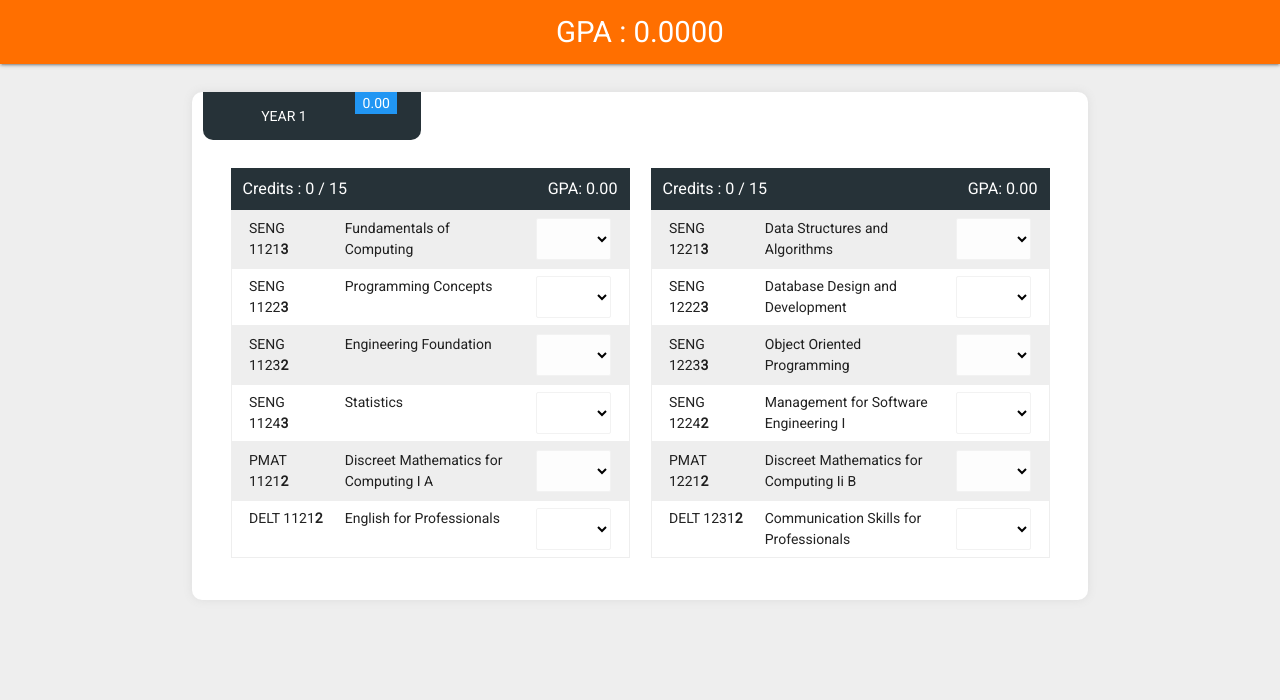
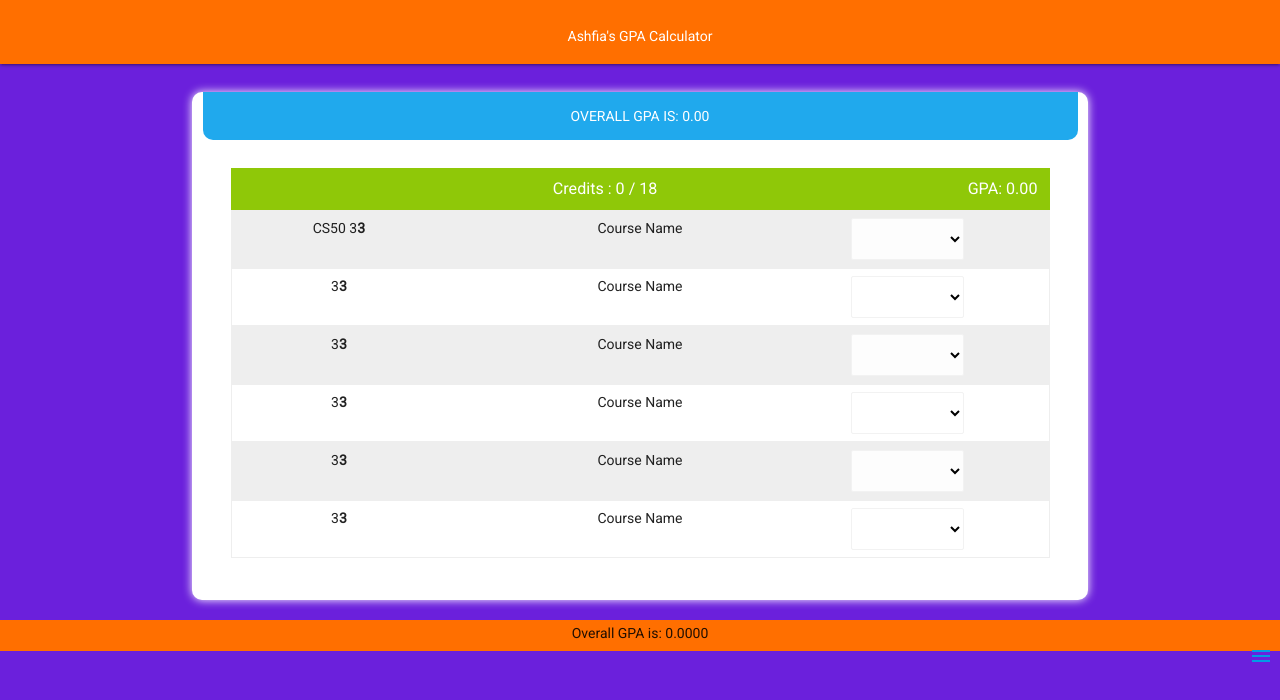
Before and after one commit to iashfia/GPA_Calculator, a plain HTML site: page index.html in a window 1280 px wide. Drawn offline with Linux system fonts and the light colour scheme.

Commit message:
Calculation added

```diff
--- a/css/main.css
+++ b/css/main.css
@@ -1,5 +1,8 @@
+
+
 html {
     font-size: 14px;
+
 }
 
 body {
@@ -8,6 +11,7 @@ body {
     display: flex;
     min-height: 100vh;
     flex-direction: column;
+
 }
 
 ::selection {
@@ -37,10 +41,12 @@ body {
 
 .GPA {
     margin-top: -0.25em;
+
 }
 
 .subjectTab {
     margin-top: 2em;
+
 }
 
 .subjectTab .row {
@@ -56,7 +62,7 @@ body {
 .subjectTab h5, .subjectTab h6 {
     margin: 0;
     padding: .75em;
-    background: #263238;
+    background: rgb(143, 200, 8);  /* creding and gpa bar */
     color: #fff;
 }
 
@@ -102,6 +108,7 @@ select {
 
 .select-wrapper input.select-dropdown, .select-wrapper input.select-dropdown:focus {
     border-bottom: none;
+    text-align: center;
 }
 
 .row .col.tab {
@@ -145,7 +152,7 @@ select {
 }
 
 .tab a.active {
-    background-color: #263238 !important;
+    background-color: rgb(32, 169, 237) !important;  /*Headder bar*/
     color: #fff !important;
 }
 
@@ -184,6 +191,7 @@ main {
 }
 
 .progress {
+    text-align: center;
     top: 50%;
     transform: translate(-50%);
     width: 50%;
@@ -205,16 +213,19 @@ main {
 }
 
 @media screen and (min-width: 700px) {
+
     .subjectTab {
         border-radius: 10px;
-        background: #fff;
-        box-shadow: 0 0 10px #ddd;
+        background: rgb(255, 255, 255);
+        box-shadow: 0 0 10px rgb(255, 255, 255);
+
     }
     .tab a {
         border-radius: 0 0 10px 10px;
+
     }
     body {
-        background: #eee;
+        background: rgb(107, 32, 220);
     }
 }
 
--- a/index.html
+++ b/index.html
@@ -10,11 +10,11 @@
     <meta name="theme-color" content="#F76900" />
     <meta
       name="description"
-      content="GPA Calculator developed by Nuwan Sameera Alawatta for BSc (Hons) in Software Engineering degree programme, University of Kelaniya, Sri Lanka."
+      content="Made By Ashfia Ibnat"
     />
     <meta
       name="keywords"
-      content="uok, university of kelaniya, uokse, software enigneering sri lanka, it sri lanka, nuwan alawatta, nuwan94, nsa94"
+      content="Made by Ashfia Ibnat"
     />
 
     <!-- Compiled and minified CSS -->
@@ -30,14 +30,20 @@
     />
   </head>
 
+
+
+
+
+
+
   <body ng-controller="gpaCtrl" ng-init="updateGPA()">
-    <div class="loader blue-grey darken-4">
+    <div class="loader red darken-4">
       <div class="progress blue-grey darken-4">
         <div class="indeterminate indigo"></div>
       </div>
     </div>
 
-    <main>
+    <main class="center">
       <ul id="slide-out" class="sidenav">
         <li>
           <a class="btn-flat hide-on-large-only modal-trigger" href="#modal1">
@@ -108,7 +114,7 @@
               <td>C-</td>
               <td>D+</td>
               <td>D</td>
-              <td>E</td>
+              <td>F</td>
             </tr>
             <tr>
               <td>{{results.get(2.7).count || '0'}}</td>
@@ -159,10 +165,14 @@
 
             <div
               href="#"
-              class="brand-logo GPA center"
+              class=" GPA center"
               title="{{ myGPA | number : 2 }}"
             >
-              GPA : {{ myGPA | number : 4 }}
+              Ashfia's GPA Calculator
+
+
+
+
             </div>
 
             <a data-target="slide-out" class="right sidenav-trigger">
@@ -179,25 +189,21 @@
         <div class="row subjectTab">
           <div class="col s12">
             <ul class="tabs">
-              <li class="tab col s3" ng-repeat="z in subjects">
+              <li class="tab col s12" ng-repeat="z in subjects">
                 <a class="active" href="#year{{z.year}}"
-                  >Year {{ z.year }}
-                  <span
-                    class="badge blue white-text tooltipped"
-                    data-position="bottom"
-                    data-tooltip="Year {{z.year}} GPA"
-                    >{{ z.yearGPA ? z.yearGPA : 0 | number:2 }}</span
-                  >
+                  >Overall GPA is:  {{ z.yearGPA ? z.yearGPA : 0 | number:2 }}
+
+
                 </a>
               </li>
             </ul>
           </div>
           <div
-            id="year{{z.year}}"
+            id="year{{1}}"
             class="tabContent col s12"
             ng-repeat="z in subjects"
           >
-            <div class="col s12 m6 semContent" ng-repeat="s in z.sems">
+            <div class="col s12  semContent" ng-repeat="s in z.sems">
               <h6 class="">
                 Credits : {{ s.semesterCredit }} / {{ s.totalSemesterCredit }}
                 <span style="float: right"
@@ -221,7 +227,7 @@
                   </span>
                 </div>
                 <div class="col s8 m6 subName">{{ x.name }}</div>
-                <div class="col s12 m3 input-field">
+                <div class="col s12 m2 input-field">
                   <select
                     class="browser-default"
                     ng-class="x.grade | getGradeClass"
@@ -240,6 +246,45 @@
           </div>
         </div>
       </div>
+
+
+
+
+
+
+
+
+
+
+          <div class="nav-wrapper amber darken-4">
+
+            <div
+              href="#"
+              class="brand-logo GPA center"
+              title="{{ myGPA | number : 2 }}"
+            >
+              Overall GPA is: {{ myGPA | number : 4 }}
+            </div>
+
+            <a data-target="slide-out" class="right sidenav-trigger">
+              <i class="material-icons">menu</i>
+            </a>
+
+
+
+
+
+
+
+
+
+
+
+
+
+
+
+
     </main>
 
 
--- a/js/course.js
+++ b/js/course.js
@@ -13,106 +13,27 @@ var courseUnits = [{
     sems: [{
         sem: '1',
         subs: [{
-            name: 'Fundamentals of Computing',
-            id: 'SENG 11213'
+            name: 'Course Name',
+            id: 'CS50 3'
         }, {
-            name: 'Programming Concepts',
-            id: 'SENG 11223'
+            name: 'Course Name',
+            id: '3'
         }, {
-            name: 'Engineering Foundation',
-            id: 'SENG 11232'
+            name: 'Course Name',
+            id: '3'
         }, {
-            name: 'Statistics',
-            id: 'SENG 11243'
+            name: 'Course Name',
+            id: '3'
         }, {
-            name: 'Discreet Mathematics for Computing I A',
-            id: 'PMAT 11212'
+            name: 'Course Name',
+            id: '3'
         }, {
-            name: 'English for Professionals',
-            id: 'DELT 11212'
+            name: 'Course Name',
+            id: '3'
         }]
     },
-    {
-        sem: '2',
-        subs: [{
-            name: 'Data Structures and Algorithms',
-            id: 'SENG 12213'
-        }, {
-            name: 'Database Design and Development',
-            id: 'SENG 12223'
-        }, {
-            name: 'Object Oriented Programming',
-            id: 'SENG 12233'
-        }, {
-            name: 'Management for Software Engineering I',
-            id: 'SENG 12242'
-        }, {
-            name: 'Discreet Mathematics for Computing Ii B',
-            id: 'PMAT 12212'
-        }, {
-            name: 'Communication Skills for Professionals',
-            id: 'DELT 12312'
-        }]
-    }
+
     ]
 },
- /*
-{
-    year: '2',
-    sems: [{
-        sem: '3',
-        subs: [{
-            name: 'Computer Architecture and Operating Systems',
-            id: 'SENG 21213'
-        }, {
-            name: 'Software Constructions',
-            id: 'SENG 21222'
-        }, {
-            name: 'Requirement Engineering',
-            id: 'SENG 21233'
-        }, {
-            name: 'Software Modelling',
-            id: 'SENG 21243'
-        }, {
-            name: 'Web Application Development',
-            id: 'SENG 21253'
-        }, {
-            name: 'Management for Software Engineering II',
-            id: 'SENG 21272'
-        }, {
-            name: 'Computer Networks',
-            id: 'SENG 24213'
-        }, {
-            name: 'Interactive Application Development',
-            id: 'SENG 21263',
-            type: 'o'
-        }]
-    },
-    {
-        sem: '4',
-        subs: [{
-            name: 'Software Architecture and Design',
-            id: 'SENG 22212'
-        }, {
-            name: 'Human Computer Interaction',
-            id: 'SENG 22223'
-        }, {
-            name: 'Software Verification and Validation',
-            id: 'SENG 22233'
-        }, {
-            name: 'Mobile Application Development',
-            id: 'SENG 22243'
-        }, {
-            name: 'Embedded Systems Development',
-            id: 'SENG 22253',
-            type: 'o'
-        }, {
-            name: 'Mathematical Methods',
-            id: 'PMAT 22213',
-            type: 'o'
-        }]
-    }
-    ]
-},
-*/
+
 ];
```
